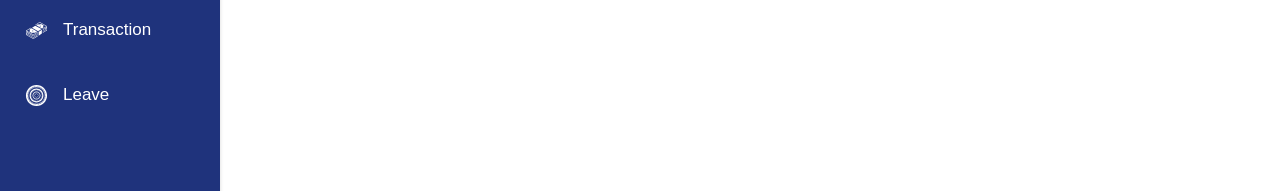
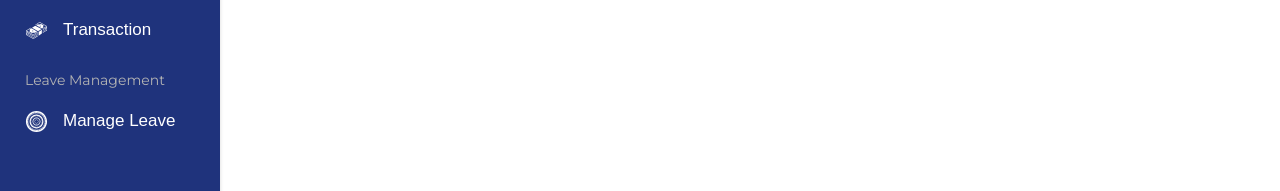
Before and after one commit to OgbuEsther/Easy_HR_FE2, a React (Create React App) app: page /dashboard in a window 1280 px wide. Shown: the part 425-616 px from the top of the page. Built offline with nearby package versions, Linux system fonts and the light colour scheme; no server answers.

Commit message:
leave changing

```diff
--- a/src/components/block/SideBar.tsx
+++ b/src/components/block/SideBar.tsx
@@ -108,7 +108,8 @@ const SideBar = () => {
           <Text3>Transaction</Text3>
         </NavLink>
       </Home2>
-      <Home2>
+      <Leave>Leave Management</Leave>
+      <Home3>
         <Icon2>
           <GiAbstract013 />
         </Icon2>
@@ -121,9 +122,9 @@ const SideBar = () => {
             };
           }}
         >
-          <Text3>Leave</Text3>
+          <Text3>Manage Leave</Text3>
         </NavLink>
-      </Home2>
+      </Home3>
 
       <Power>
         <Icon2>
@@ -136,6 +137,18 @@ const SideBar = () => {
 }
 
 export default SideBar
+const Home3 = styled.div`
+  width: 100%;
+  display: flex;
+  margin-top: 10px;
+  align-items: center;
+`
+const Leave = styled.div`
+  display: flex;
+  color: #b4b4b4;
+  font-size: 14px;
+  margin-top: 20px;
+`
 const Text = styled.div`
   font-size: 17px;
   cursor: pointer;
```
